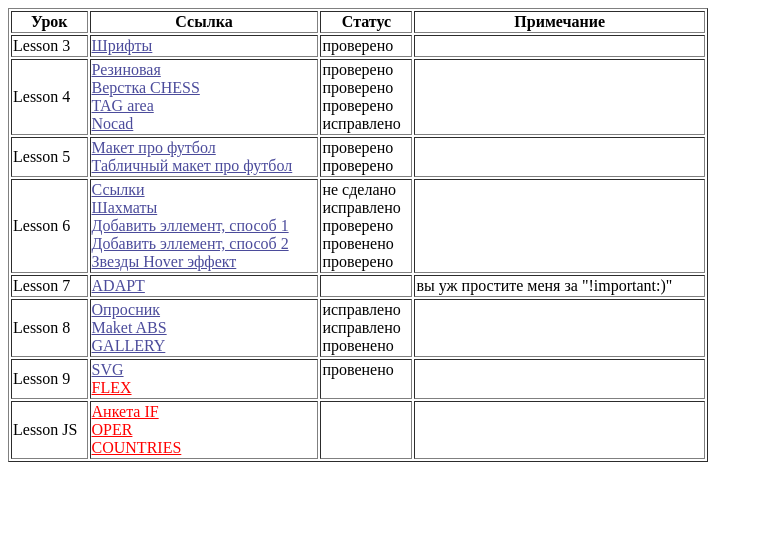
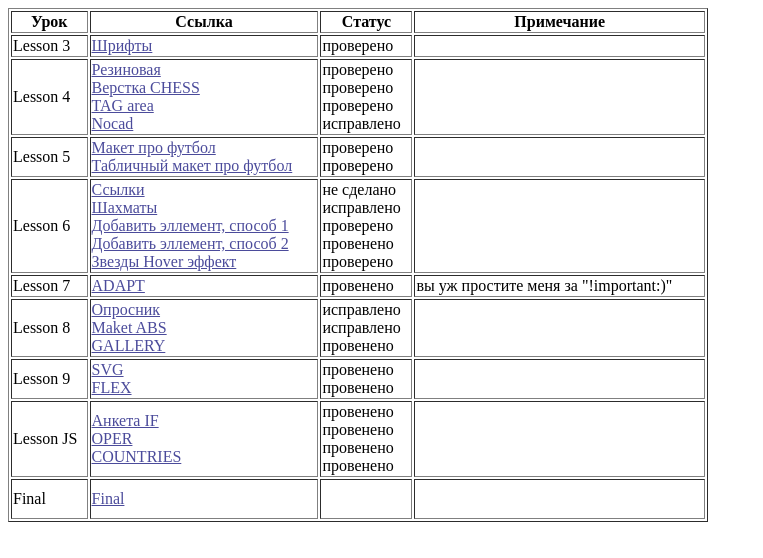
Before and after one commit to KaterinaKrasnitskaya/KaterinaKrasnitskaya, a plain HTML site: page index.html in a window 1280 px wide. Shown: the whole page, without its empty margins (0-763 px from the left). Drawn offline with Linux system fonts and the light colour scheme.

Commit message:
fix17071

```diff
--- a/index.html
+++ b/index.html
@@ -12,10 +12,6 @@
 
         a {
             color: rgb(75, 75, 155);
-        }
-
-        .noverified {
-            color: red;
         }
     </style>
     <title>Homework</title>
@@ -68,7 +64,7 @@
         <tr>
             <td>Lesson 7</td>
             <td><a href="Lesson7/index.html" target="_blank">ADAPT</a> <br>
-                <td> </td>
+                <td> провенено<br></td>
                 <td> вы уж простите меня за "!important:)" </td>
         </tr>
         <tr>
@@ -84,7 +80,7 @@
             <td>Lesson 9</td>
             <td> <a href="./Lesson9/SVG/index.html" target="_blank">SVG</a> <br>
                 <a href="./Lesson9/Flex/index.html" target="_blank" class=noverified> FLEX</a>
-                <td>провенено<br> <br> </td>
+                <td>провенено <br>провенено<br> </td>
                 <td> </td>
 
         </tr>
@@ -94,6 +90,15 @@
                 <a href="./JS lesson 10/index.html" target="_blank" class=noverified> Анкета IF</a> <br>
                 <a href="./JS lesson 10/oper/index.html" target="_blank" class=noverified> OPER</a> <br>
                 <a href="./JS lesson 11/index.html" target="_blank" class=noverified> COUNTRIES</a>
+                <td>провенено<br>провенено<br>провенено<br> провенено<br> </td>
+                <td> </td>
+
+        </tr>
+        <tr>
+            <td>Final</td>
+            <td>
+                <a href="./Final/index.html" target="_blank" class=noverified> Final</a> <br>
+
                 <td><br> <br> </td>
                 <td> </td>
 
```
